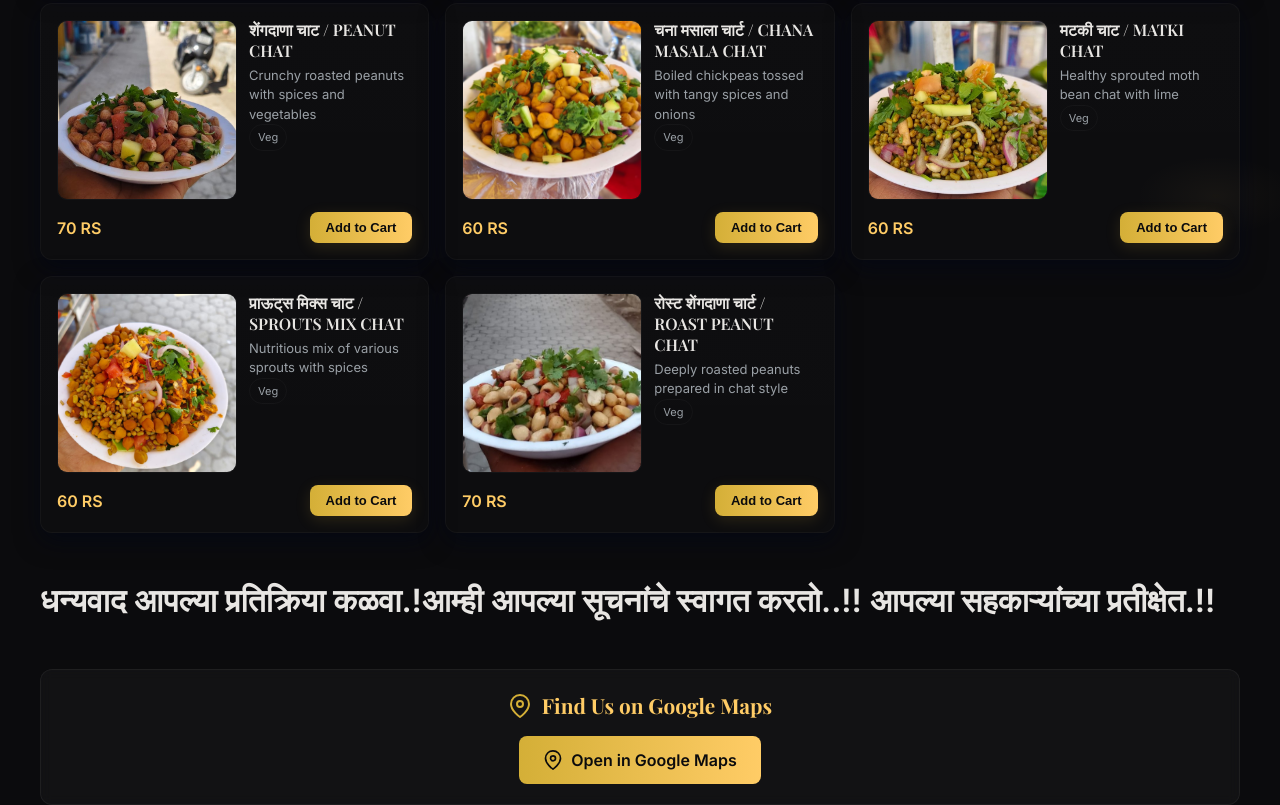
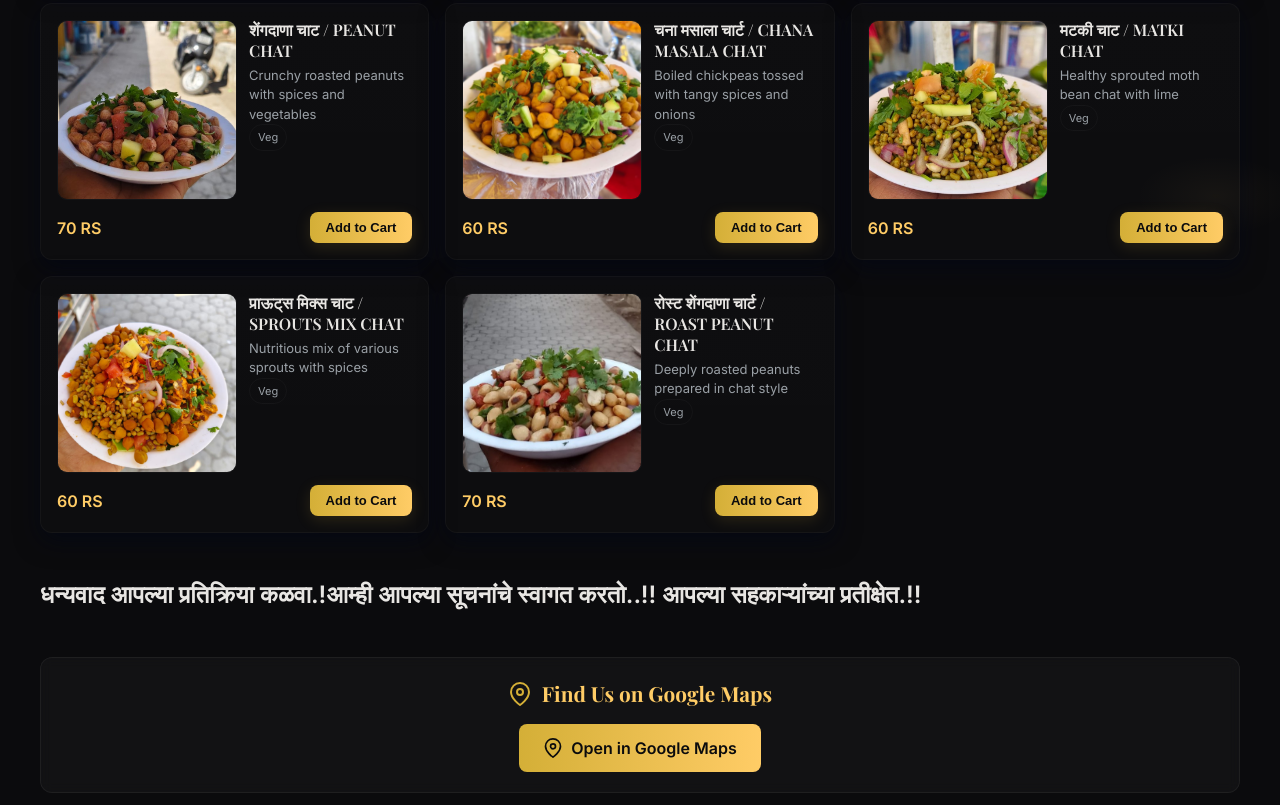
Before and after one commit to MenuSpeak/Shree-Dadaji-Chana-And-Bhel, a plain HTML site: page index.html in a window 1280 px wide. Shown: the part 1324-2129 px from the top of the page. Drawn offline with nearby package versions, Linux system fonts and the light colour scheme.

Commit message:
Update index.html

```diff
--- a/index.html
+++ b/index.html
@@ -1115,7 +1115,7 @@
         <!-- Cards injected by JS -->
       </section>
     </main>
-<h1>धन्यवाद आपल्या प्रतिक्रिया कळवा.!आम्ही आपल्या सूचनांचे स्वागत करतो..!!  आपल्या सहकाऱ्यांच्या प्रतीक्षेत.!!</h1>
+<h2>धन्यवाद आपल्या प्रतिक्रिया कळवा.!आम्ही आपल्या सूचनांचे स्वागत करतो..!!  आपल्या सहकाऱ्यांच्या प्रतीक्षेत.!!</h2>
     <!-- Location Link Section - Added at bottom -->
     <div class="location-link-section">
       <div class="location-link-header">
```
